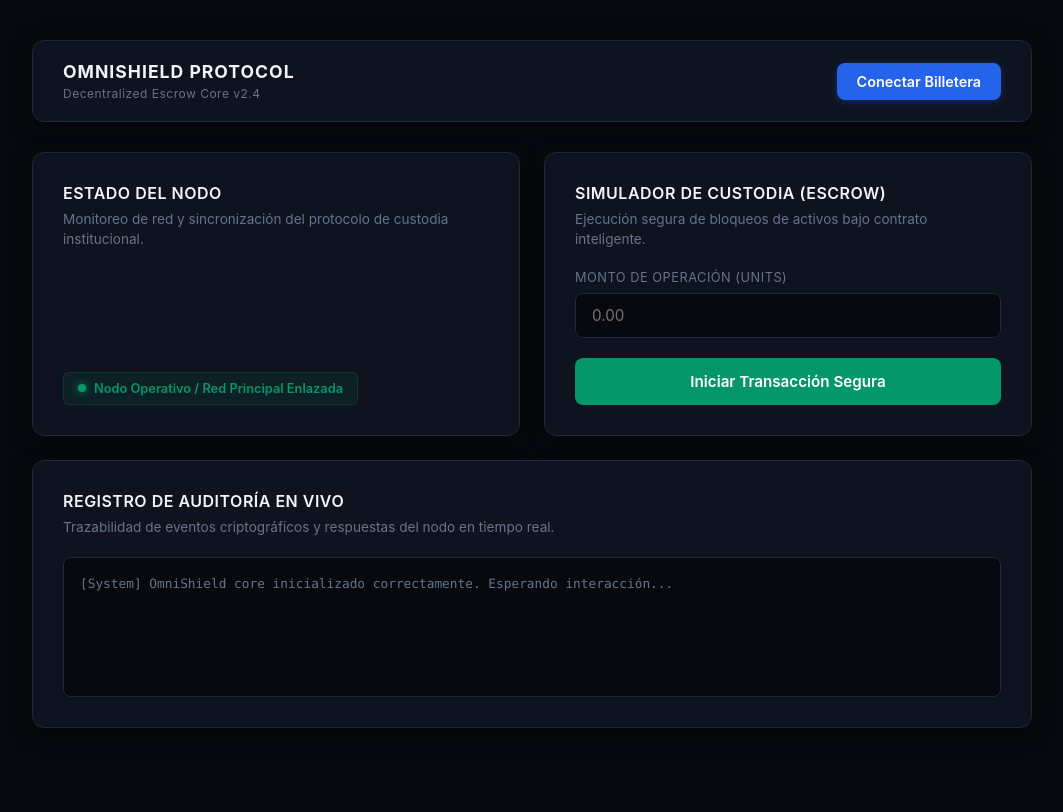
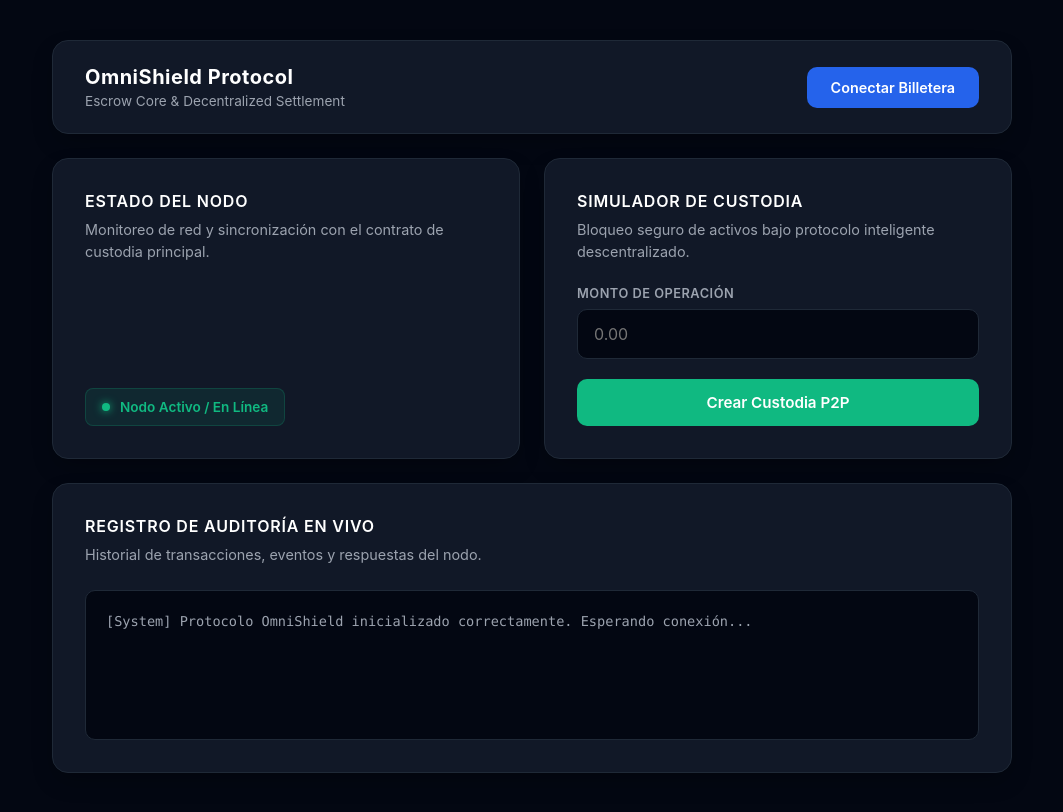
Before and after one commit to jhoandavidlopez666-star/omnishield-pro, a website: page index.html in a window 1280 px wide. Shown: the whole page, without its empty margins (108-1171 px from the left). Drawn offline with Linux system fonts and the light colour scheme.

Commit message:
Update index.html

```diff
--- a/index.html
+++ b/index.html
@@ -6,29 +6,27 @@
     <title>OmniShield Institutional // P2P Core Protocol</title>
     <style>
         :root {
-            --bg-base: #07090e;
-            --surface-card: #0e131f;
-            --surface-hover: #161e31;
-            --border-subtle: #1e293b;
-            --border-focus: #3b82f6;
-            --text-primary: #f1f5f9;
-            --text-secondary: #64748b;
-            --accent-primary: #2563eb;
+            --bg-color: #030712;
+            --card-bg: #111827;
+            --card-border: #1f2937;
+            --accent: #2563eb;
             --accent-hover: #1d4ed8;
-            --success: #059669;
-            --success-bg: rgba(5, 150, 105, 0.1);
+            --text-main: #ffffff;
+            --text-muted: #9ca3af;
+            --success: #10b981;
+            --success-bg: rgba(16, 185, 129, 0.1);
         }
 
         * {
             box-sizing: border-box;
             margin: 0;
             padding: 0;
-            font-family: -apple-system, BlinkMacSystemFont, "Segoe UI", Roboto, Helvetica, Arial, sans-serif;
+            font-family: 'Inter', system-ui, -apple-system, sans-serif;
         }
 
         body {
-            background-color: var(--bg-base);
-            color: var(--text-primary);
+            background-color: var(--bg-color);
+            color: var(--text-main);
             min-height: 100vh;
             display: flex;
             flex-direction: column;
@@ -36,119 +34,112 @@
             padding: 40px 20px;
         }
 
+        .container {
+            width: 100%;
+            max-width: 960px;
+            display: flex;
+            flex-direction: column;
+            gap: 24px;
+        }
+
         header {
-            width: 100%;
-            max-width: 1000px;
+            background-color: var(--card-bg);
+            border: 1px solid var(--card-border);
+            border-radius: 16px;
+            padding: 24px 32px;
             display: flex;
             justify-content: space-between;
             align-items: center;
-            background: var(--surface-card);
-            padding: 20px 30px;
-            border-radius: 12px;
-            border: 1px solid var(--border-subtle);
-            margin-bottom: 30px;
-            box-shadow: 0 4px 20px rgba(0, 0, 0, 0.4);
+            box-shadow: 0 10px 25px -5px rgba(0, 0, 0, 0.3);
         }
 
-        .brand-container {
-            display: flex;
-            flex-direction: column;
-            gap: 4px;
+        .brand-info h1 {
+            font-size: 1.25rem;
+            font-weight: 700;
+            letter-spacing: 0.5px;
+            color: var(--text-main);
+            margin-bottom: 4px;
         }
 
-        .brand-title {
-            font-size: 1.1rem;
-            font-weight: 700;
-            letter-spacing: 1px;
-            color: var(--text-primary);
-            text-transform: uppercase;
+        .brand-info p {
+            font-size: 0.85rem;
+            color: var(--text-muted);
         }
 
-        .brand-subtitle {
-            font-size: 0.75rem;
-            color: var(--text-secondary);
-            letter-spacing: 0.5px;
-        }
-
-        .btn-wallet {
-            background-color: var(--accent-primary);
+        .wallet-btn {
+            background-color: var(--accent);
             color: white;
             border: none;
-            padding: 10px 20px;
-            border-radius: 8px;
+            padding: 12px 24px;
+            border-radius: 10px;
             font-size: 0.9rem;
             font-weight: 600;
             cursor: pointer;
             transition: all 0.2s ease;
-            box-shadow: 0 2px 8px rgba(37, 99, 235, 0.3);
         }
 
-        .btn-wallet:hover {
+        .wallet-btn:hover {
             background-color: var(--accent-hover);
+            transform: translateY(-1px);
         }
 
-        main {
-            width: 100%;
-            max-width: 1000px;
+        .grid-layout {
             display: grid;
             grid-template-columns: 1fr 1fr;
             gap: 24px;
         }
 
         @media (max-width: 768px) {
-            main {
+            .grid-layout {
                 grid-template-columns: 1fr;
             }
         }
 
         .card {
-            background: var(--surface-card);
-            border: 1px solid var(--border-subtle);
-            border-radius: 12px;
-            padding: 30px;
-            box-shadow: 0 4px 20px rgba(0, 0, 0, 0.4);
+            background-color: var(--card-bg);
+            border: 1px solid var(--card-border);
+            border-radius: 16px;
+            padding: 32px;
+            box-shadow: 0 10px 25px -5px rgba(0, 0, 0, 0.3);
             display: flex;
             flex-direction: column;
             justify-content: space-between;
         }
 
-        .card.full-width {
+        .card.full {
             grid-column: 1 / -1;
         }
 
-        .card-header {
-            margin-bottom: 20px;
+        .card h2 {
+            font-size: 1rem;
+            font-weight: 600;
+            text-transform: uppercase;
+            letter-spacing: 0.8px;
+            color: var(--text-main);
+            margin-bottom: 8px;
         }
 
-        .card-title {
-            font-size: 1rem;
-            font-weight: 600;
-            color: var(--text-primary);
-            margin-bottom: 6px;
-            text-transform: uppercase;
-            letter-spacing: 0.5px;
+        .card p {
+            font-size: 0.9rem;
+            color: var(--text-muted);
+            line-height: 1.5;
+            margin-bottom: 24px;
         }
 
-        .card-desc {
+        .status-pill {
+            display: inline-flex;
+            align-items: center;
+            gap: 10px;
+            background-color: var(--success-bg);
+            color: var(--success);
+            padding: 10px 16px;
+            border-radius: 8px;
             font-size: 0.85rem;
-            color: var(--text-secondary);
-            line-height: 1.5;
+            font-weight: 600;
+            border: 1px solid rgba(16, 185, 129, 0.2);
         }
 
-        .badge-status {
-            display: inline-flex;
-            align-items: center;
-            gap: 8px;
-            background: var(--success-bg);
-            color: var(--success);
-            padding: 8px 14px;
-            border-radius: 6px;
-            font-size: 0.8rem;
-            font-weight: 600;
-            border: 1px solid rgba(5, 150, 105, 0.2);
-        }
-
-        .badge-dot {
+        .status-dot {
             width: 8px;
             height: 8px;
             background-color: var(--success);
@@ -156,61 +147,62 @@
             box-shadow: 0 0 8px var(--success);
         }
 
-        .form-group {
+        .input-group {
             margin-bottom: 20px;
         }
 
         label {
             display: block;
             font-size: 0.8rem;
-            color: var(--text-secondary);
-            margin-bottom: 8px;
+            font-weight: 600;
             text-transform: uppercase;
             letter-spacing: 0.5px;
+            color: var(--text-muted);
+            margin-bottom: 8px;
         }
 
         input {
             width: 100%;
-            padding: 12px 16px;
-            background: var(--bg-base);
-            border: 1px solid var(--border-subtle);
-            border-radius: 8px;
-            color: var(--text-primary);
-            font-size: 0.95rem;
+            padding: 14px 16px;
+            background-color: var(--bg-color);
+            border: 1px solid var(--card-border);
+            border-radius: 10px;
+            color: var(--text-main);
+            font-size: 1rem;
             transition: border-color 0.2s;
         }
 
         input:focus {
             outline: none;
-            border-color: var(--border-focus);
+            border-color: var(--accent);
         }
 
-        .btn-action {
+        .action-btn {
             width: 100%;
             background-color: var(--success);
             color: white;
             border: none;
             padding: 14px;
-            border-radius: 8px;
+            border-radius: 10px;
+            font-size: 0.95rem;
             font-weight: 600;
-            font-size: 0.95rem;
             cursor: pointer;
             transition: opacity 0.2s;
         }
 
-        .btn-action:hover {
+        .action-btn:hover {
             opacity: 0.9;
         }
 
-        .log-box {
-            background: var(--bg-base);
-            border: 1px solid var(--border-subtle);
-            border-radius: 8px;
-            padding: 16px;
+        .log-terminal {
+            background-color: var(--bg-color);
+            border: 1px solid var(--card-border);
+            border-radius: 10px;
+            padding: 20px;
             font-family: ui-monospace, SFMono-Regular, Menlo, Monaco, Consolas, monospace;
-            font-size: 0.8rem;
-            color: var(--text-secondary);
-            height: 140px;
+            font-size: 0.85rem;
+            color: var(--text-muted);
+            height: 150px;
             overflow-y: auto;
             line-height: 1.6;
         }
@@ -218,48 +210,50 @@
 </head>
 <body>
 
+    <div class="container">
         <header>
-        <div class="brand-container">
-            <span class="brand-title">OmniShield Protocol</span>
-            <span class="brand-subtitle">Decentralized Escrow Core v2.4</span>
+            <div class="brand-info">
+                <h1>OmniShield Protocol</h1>
+                <p>Escrow Core & Decentralized Settlement</p>
             </div>
-        <button id="connectWallet" class="btn-wallet">Conectar Billetera</button>
+            <button id="connectWallet" class="wallet-btn">Conectar Billetera</button>
         </header>
 
-    <main>
+        <div class="grid-layout">
             <div class="card">
-            <div class="card-header">
-                <div class="card-title">Estado del Nodo</div>
-                <div class="card-desc">Monitoreo de red y sincronización del protocolo de custodia institucional.</div>
+                <div>
+                    <h2>Estado del Nodo</h2>
+                    <p>Monitoreo de red y sincronización con el contrato de custodia principal.</p>
                 </div>
                 <div>
-                <div class="badge-status">
-                    <div class="badge-dot"></div>
-                    Nodo Operativo / Red Principal Enlazada
+                    <div class="status-pill">
+                        <div class="status-dot"></div>
+                        Nodo Activo / En Línea
                     </div>
                 </div>
             </div>
 
             <div class="card">
-            <div class="card-header">
-                <div class="card-title">Simulador de Custodia (Escrow)</div>
-                <div class="card-desc">Ejecución segura de bloqueos de activos bajo contrato inteligente.</div>
+                <div>
+                    <h2>Simulador de Custodia</h2>
+                    <p>Bloqueo seguro de activos bajo protocolo inteligente descentralizado.</p>
                 </div>
-            <div class="form-group">
-                <label for="amount">Monto de Operación (Units)</label>
+                <div class="input-group">
+                    <label for="amount">Monto de Operación</label>
                     <input type="number" id="amount" placeholder="0.00" step="0.01">
                 </div>
-            <button id="depositBtn" class="btn-action">Iniciar Transacción Segura</button>
+                <button id="depositBtn" class="action-btn">Crear Custodia P2P</button>
             </div>
 
-        <div class="card full-width">
-            <div class="card-header">
-                <div class="card-title">Registro de Auditoría en Vivo</div>
-                <div class="card-desc">Trazabilidad de eventos criptográficos y respuestas del nodo en tiempo real.</div>
+            <div class="card full">
+                <div>
+                    <h2>Registro de Auditoría en Vivo</h2>
+                    <p>Historial de transacciones, eventos y respuestas del nodo.</p>
                 </div>
-            <div id="logArea" class="log-box">[System] OmniShield core inicializado correctamente. Esperando interacción...</div>
+                <div id="logArea" class="log-terminal">[System] Protocolo OmniShield inicializado correctamente. Esperando conexión...</div>
             </div>
-    </main>
+        </div>
+    </div>
 
     <script>
         const connectWalletBtn = document.getElementById('connectWallet');
@@ -269,36 +263,36 @@
 
         function appendLog(message) {
             const time = new Date().toLocaleTimeString();
-            logArea.innerHTML += `<br><span style="color: #3b82f6;">[${time}]</span> ${message}`;
+            logArea.innerHTML += `<br><span style="color: #60a5fa;">[${time}]</span> ${message}`;
             logArea.scrollTop = logArea.scrollHeight;
         }
 
         connectWalletBtn.addEventListener('click', async () => {
             if (typeof window.ethereum !== 'undefined') {
                 try {
-                    appendLog("Solicitando autorización de acceso a Web3...");
+                    appendLog("Solicitando acceso a Web3...");
                     const accounts = await window.ethereum.request({ method: 'eth_requestAccounts' });
                     const account = accounts[0];
-                    const maskedAddress = account.substring(0, 6) + '••••' + account.substring(account.length - 4);
-                    connectWalletBtn.textContent = maskedAddress;
-                    connectWalletBtn.style.backgroundColor = "#059669";
-                    appendLog(`Billetera enlazada con éxito: ${account}`);
+                    const masked = account.substring(0, 6) + '...' + account.substring(account.length - 4);
+                    connectWalletBtn.textContent = masked;
+                    connectWalletBtn.style.backgroundColor = "#10b981";
+                    appendLog(`Billetera conectada: ${account}`);
                 } catch (err) {
-                    appendLog(`Error de autorización: ${err.message}`);
+                    appendLog(`Error de conexión: ${err.message}`);
                 }
             } else {
-                alert("Se requiere una extensión Web3 compatible (como MetaMask) instalada en el navegador.");
-                appendLog("Error crítico: Proveedor Web3 no detectado.");
+                alert("MetaMask no está disponible.");
+                appendLog("Error: Proveedor Web3 no detectado.");
             }
         });
 
         depositBtn.addEventListener('click', () => {
             const val = amountInput.value;
-            if (!val || val <= 0) {
-                alert("Por favor, especifique un monto válido para la custodia.");
+            if(!val || val <= 0) {
+                alert("Ingresa un monto válido.");
                 return;
             }
-            appendLog(`Generando contrato de custodia por ${val} unidades...`);
+            appendLog(`Iniciando contrato de custodia por ${val} unidades...`);
             if (typeof window.ethereum !== 'undefined' && window.ethereum.selectedAddress) {
                 window.ethereum.request({
                     method: 'eth_sendTransaction',
@@ -307,14 +301,14 @@
                         to: window.ethereum.selectedAddress,
                         value: '0x0',
                     }],
-                }).then((txHash) => {
-                    appendLog(`¡Transacción ejecutada con éxito! Hash: ${txHash}`);
-                }).catch((err) => {
-                    appendLog(`Operación rechazada o fallida: ${err.message}`);
+                }).then((tx) => {
+                    appendLog(`¡Transacción exitosa! Hash: ${tx.substring(0,12)}...`);
+                }).catch((e) => {
+                    appendLog(`Transacción cancelada: ${e.message}`);
                 });
             } else {
-                appendLog("Advertencia: Debe conectar su billetera antes de ejecutar operaciones de custodia.");
-                alert("Conecte su billetera primero.");
+                appendLog("Error: Debes conectar tu billetera primero.");
+                alert("Conecta tu billetera primero.");
             }
         });
     </script>
```
Lines whose indentation alone changed are shown as unchanged.
